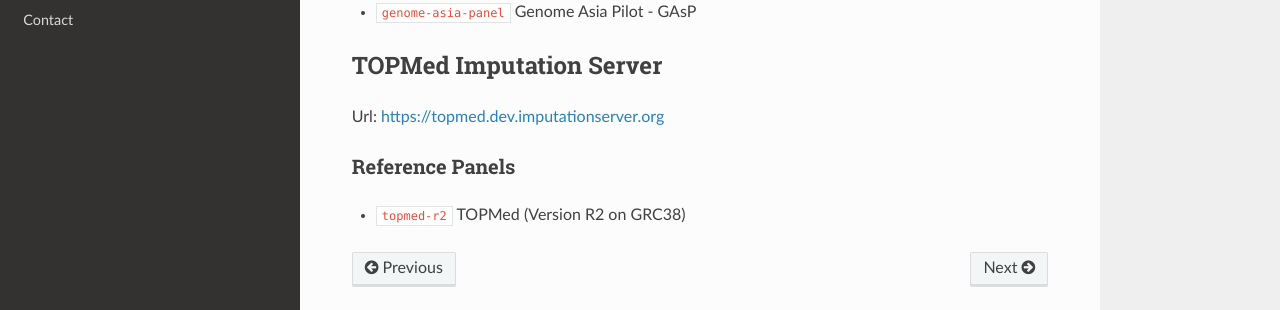
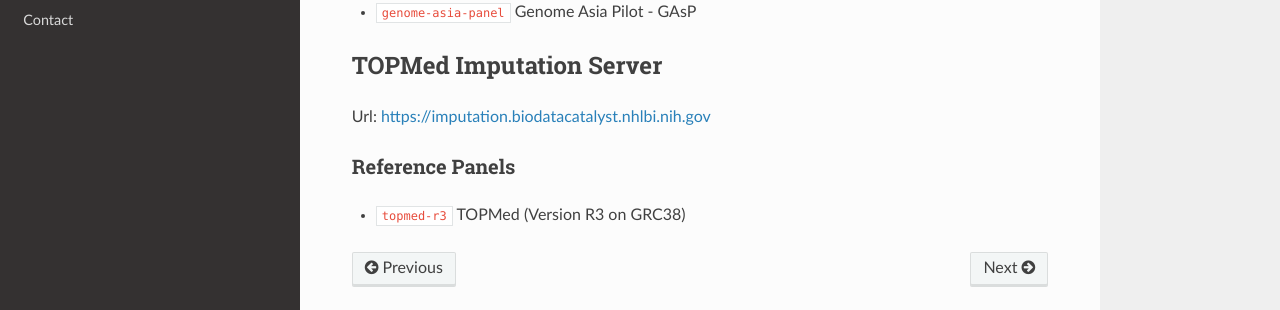
Before and after one commit to lukfor/imputationbot, an MkDocs documentation site: the page built from docs/public-instances.md, in a window 1280 px wide. Shown: the part 487-797 px from the top of the page. Built offline with MkDocs 1.6.1, drawn with Linux system fonts in a browser that asks for light colours; nearby versions of some CDN libraries; old or Windows-style settings are respelled for this version of MkDocs.

Commit message:
Update information in Docs >> Public Instances, changing the TOPMed Imputation Server link from the development server to the production server. Additionally, update information about the reference panel in use. (#38)

```diff
--- a/docs/public-instances.md
+++ b/docs/public-instances.md
@@ -18,8 +18,8 @@ Url: [http://imputationsever.sph.umich](http://imputationsever.sph.umich)
 
 ## TOPMed Imputation Server
 
-Url: [https://topmed.dev.imputationserver.org](https://topmed.dev.imputationserver.org)
+Url: [https://imputation.biodatacatalyst.nhlbi.nih.gov](https://imputation.biodatacatalyst.nhlbi.nih.gov)
 
 ### Reference Panels
 
-- `topmed-r2` TOPMed (Version R2 on GRC38)
+- `topmed-r3` TOPMed (Version R3 on GRC38)
```
